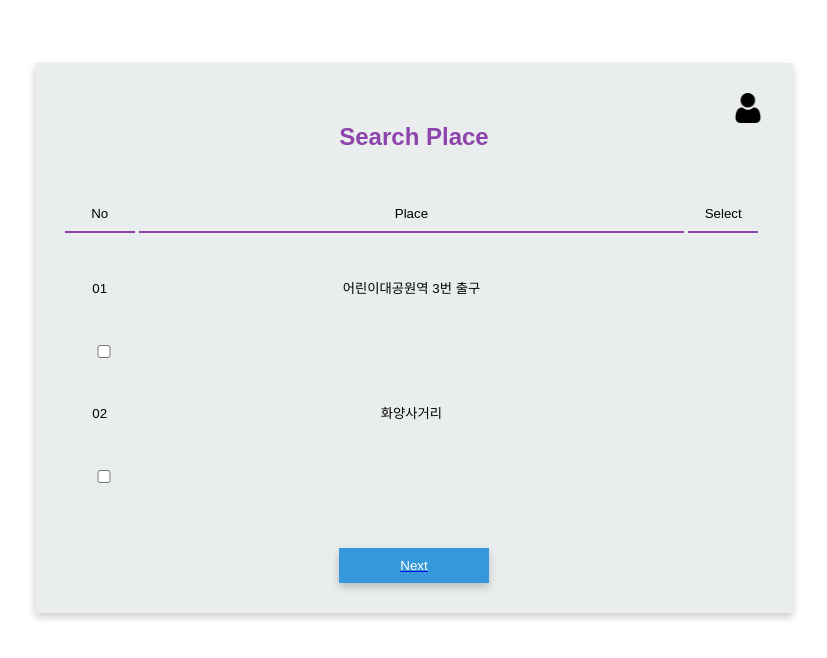
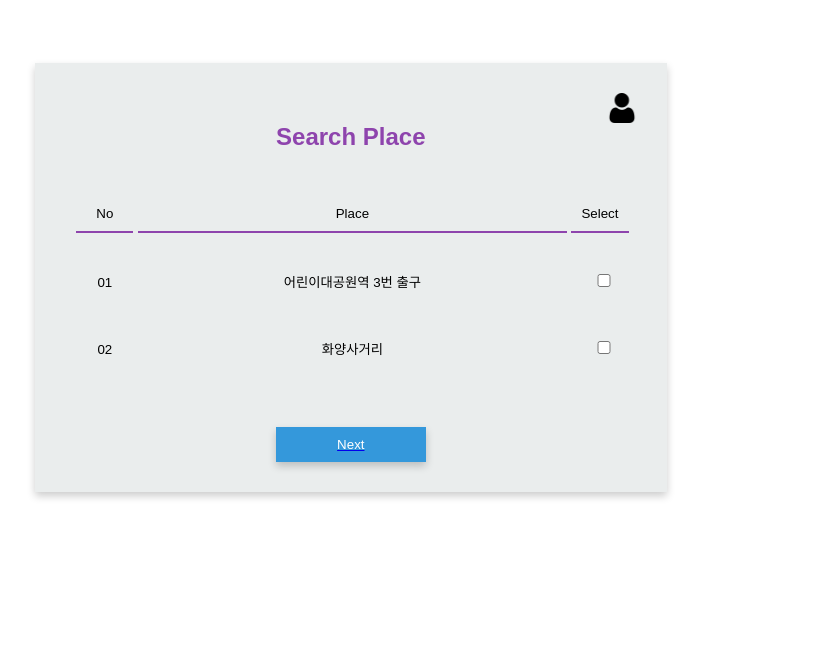
Before and after one commit to reyeon1209/Database_Project_2, a plain HTML site: page 사용자/main.html in a window 1280 px wide. Shown: the whole page, without its empty margins (226-1053 px from the left). Drawn offline with Linux system fonts and the light colour scheme.

Commit message:
Modify Value

```diff
--- a/사용자/css/main.css
+++ b/사용자/css/main.css
@@ -15,7 +15,7 @@ h2 {
 
 .card {
     margin: 5% 20% 0% 20%;
-    width: 60%;
+    width: 50%;
     background-color: #EAEDED;
     box-shadow: 0 4px 8px 0 rgba(0,0,0,0.2);
     transition: 0.3s;
@@ -58,10 +58,11 @@ input {
 
 .no {
 	width: 10%;
+	margin-left: 2%;
 }
 
 .place {
-	width: 78%;
+	width: 75%;
 }
 
 .select {
```
